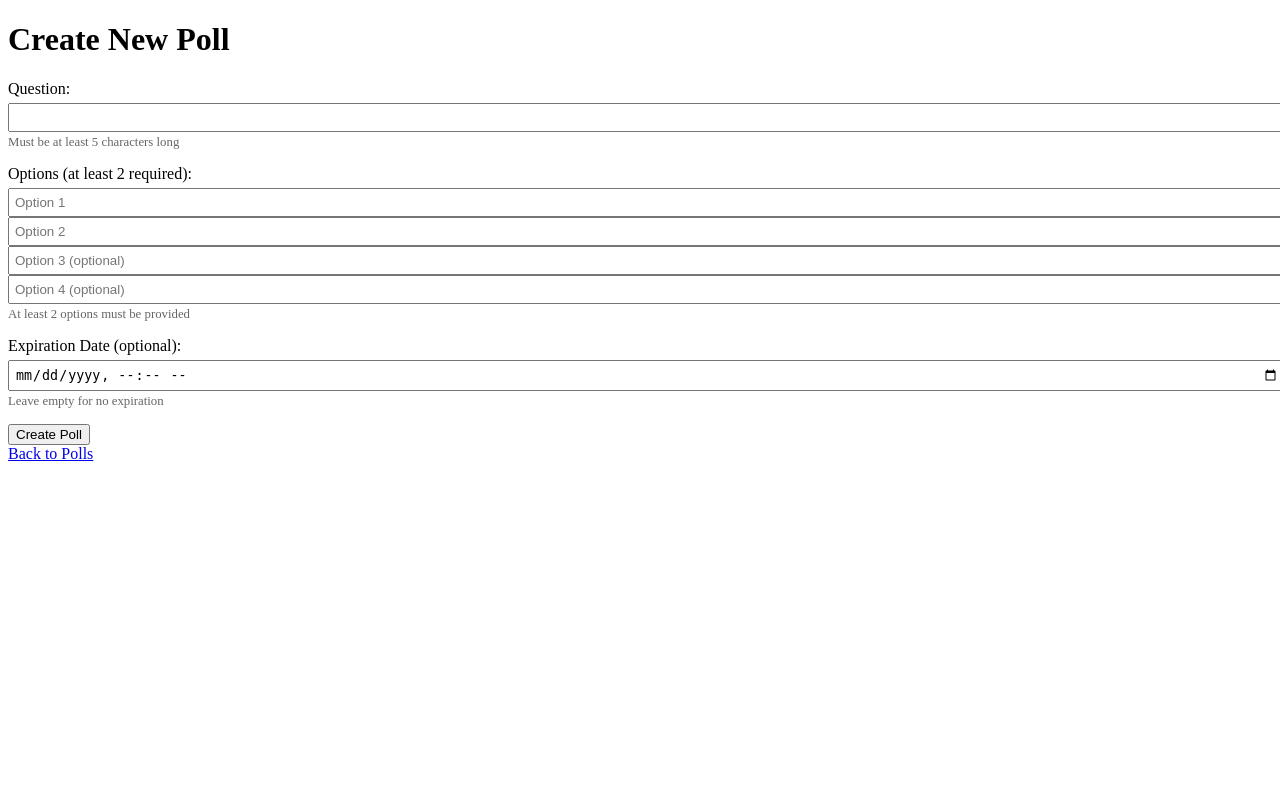
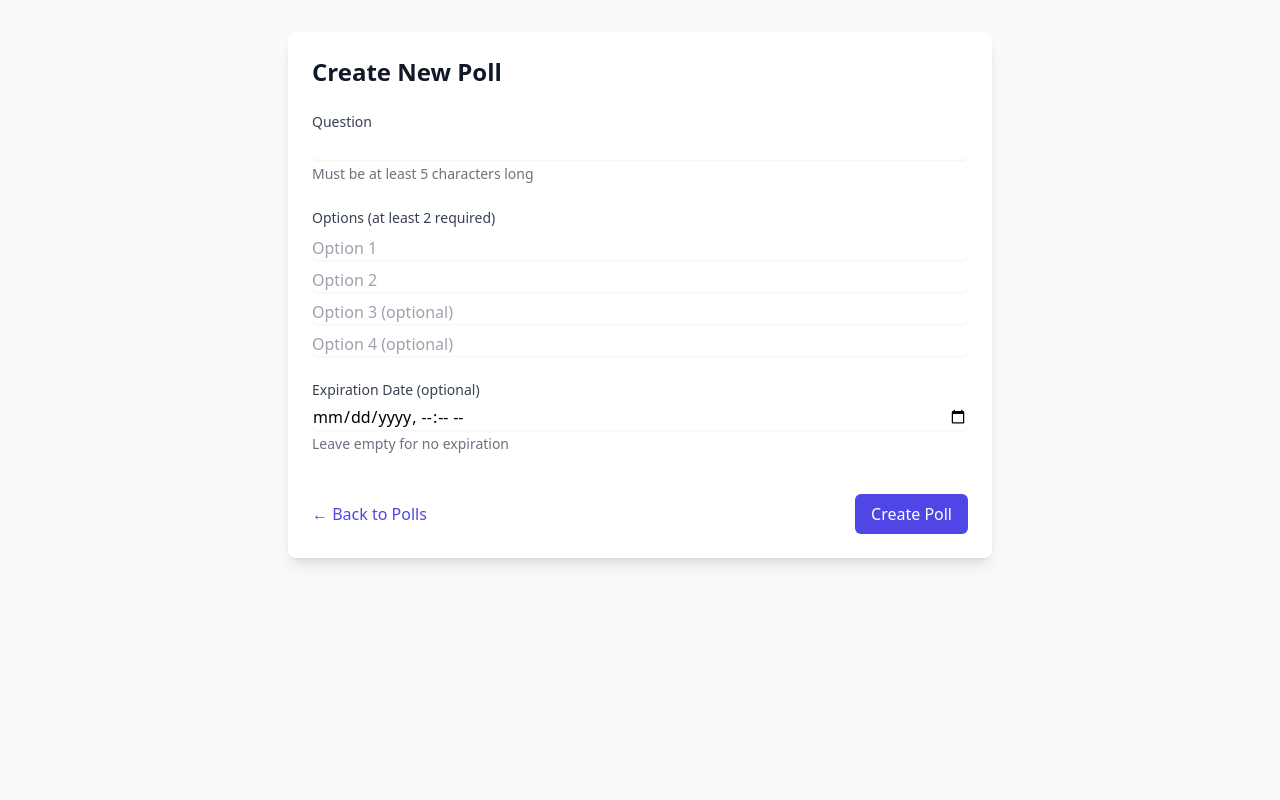
Before and after one commit to PawiX25/PollApp, a Flask app: page /create in a window 1280 px wide. Run offline with Flask 3, Linux system fonts and the light colour scheme; some libraries are stand-ins or nearby versions.

Commit message:
Refactor poll and create templates for improved UI with Tailwind CSS

```diff
--- a/templates/create.html
+++ b/templates/create.html
@@ -2,48 +2,64 @@
 <html>
 <head>
     <title>Create Poll</title>
-    <style>
-        .flash-message { padding: 10px; margin: 10px 0; }
-        .flash-error { background-color: #ffebee; }
-        .flash-success { background-color: #e8f5e9; }
-        .form-group { margin-bottom: 15px; }
-        .form-group label { display: block; margin-bottom: 5px; }
-        .form-group input { width: 100%; padding: 5px; }
-        .validation-hint { font-size: 0.8em; color: #666; }
-    </style>
+    <script src="https://cdn.tailwindcss.com"></script>
 </head>
-<body>
-    <h1>Create New Poll</h1>
+<body class="bg-gray-50 min-h-screen">
+    <div class="max-w-3xl mx-auto py-8 px-4 sm:px-6 lg:px-8">
+        <div class="bg-white shadow-lg rounded-lg p-6">
+            <h1 class="text-2xl font-bold text-gray-900 mb-6">Create New Poll</h1>
 
             {% with messages = get_flashed_messages(with_categories=true) %}
                 {% if messages %}
                     {% for category, message in messages %}
-                <div class="flash-message flash-{{ category }}">{{ message }}</div>
+                        <div class="rounded-md p-4 mb-4 {% if category == 'error' %}bg-red-50 text-red-700{% else %}bg-green-50 text-green-700{% endif %}">
+                            {{ message }}
+                        </div>
                     {% endfor %}
                 {% endif %}
             {% endwith %}
 
-    <form method="post">
-        <div class="form-group">
-            <label for="question">Question:</label>
-            <input type="text" name="question" id="question" required minlength="5">
-            <span class="validation-hint">Must be at least 5 characters long</span>
+            <form method="post" class="space-y-6">
+                <div>
+                    <label for="question" class="block text-sm font-medium text-gray-700">Question</label>
+                    <input type="text" name="question" id="question" required minlength="5"
+                           class="mt-1 block w-full rounded-md border-gray-300 shadow-sm focus:border-indigo-500 focus:ring-indigo-500">
+                    <p class="mt-1 text-sm text-gray-500">Must be at least 5 characters long</p>
                 </div>
-        <div class="form-group" id="options">
-            <label>Options (at least 2 required):</label>
-            <input type="text" name="options" required placeholder="Option 1">
-            <input type="text" name="options" required placeholder="Option 2">
-            <input type="text" name="options" placeholder="Option 3 (optional)">
-            <input type="text" name="options" placeholder="Option 4 (optional)">
-            <span class="validation-hint">At least 2 options must be provided</span>
+
+                <div>
+                    <label class="block text-sm font-medium text-gray-700 mb-2">Options (at least 2 required)</label>
+                    <div class="space-y-2">
+                        <input type="text" name="options" required placeholder="Option 1"
+                               class="block w-full rounded-md border-gray-300 shadow-sm focus:border-indigo-500 focus:ring-indigo-500">
+                        <input type="text" name="options" required placeholder="Option 2"
+                               class="block w-full rounded-md border-gray-300 shadow-sm focus:border-indigo-500 focus:ring-indigo-500">
+                        <input type="text" name="options" placeholder="Option 3 (optional)"
+                               class="block w-full rounded-md border-gray-300 shadow-sm focus:border-indigo-500 focus:ring-indigo-500">
+                        <input type="text" name="options" placeholder="Option 4 (optional)"
+                               class="block w-full rounded-md border-gray-300 shadow-sm focus:border-indigo-500 focus:ring-indigo-500">
                     </div>
-        <div class="form-group">
-            <label for="expires_at">Expiration Date (optional):</label>
-            <input type="datetime-local" name="expires_at" id="expires_at">
-            <span class="validation-hint">Leave empty for no expiration</span>
                 </div>
-        <button type="submit">Create Poll</button>
+
+                <div>
+                    <label for="expires_at" class="block text-sm font-medium text-gray-700">Expiration Date (optional)</label>
+                    <input type="datetime-local" name="expires_at" id="expires_at"
+                           class="mt-1 block w-full rounded-md border-gray-300 shadow-sm focus:border-indigo-500 focus:ring-indigo-500">
+                    <p class="mt-1 text-sm text-gray-500">Leave empty for no expiration</p>
+                </div>
+
+                <div class="flex items-center justify-between pt-4">
+                    <a href="{{ url_for('index') }}"
+                       class="text-indigo-600 hover:text-indigo-800 font-medium">
+                        ← Back to Polls
+                    </a>
+                    <button type="submit"
+                            class="bg-indigo-600 text-white px-4 py-2 rounded-md hover:bg-indigo-700 focus:outline-none focus:ring-2 focus:ring-indigo-500 focus:ring-offset-2 transition">
+                        Create Poll
+                    </button>
+                </div>
             </form>
-    <a href="{{ url_for('index') }}">Back to Polls</a>
+        </div>
+    </div>
 </body>
 </html>
```
Also changed, not shown: templates/index.html (+60 -34 lines), templates/poll.html (+28 -14 lines). Lines whose indentation alone changed are shown as unchanged.
